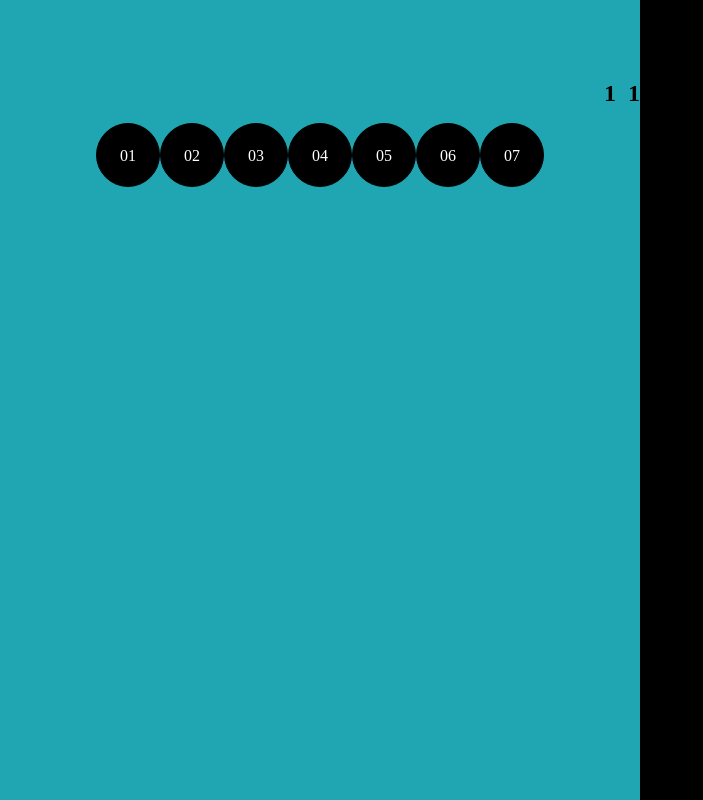
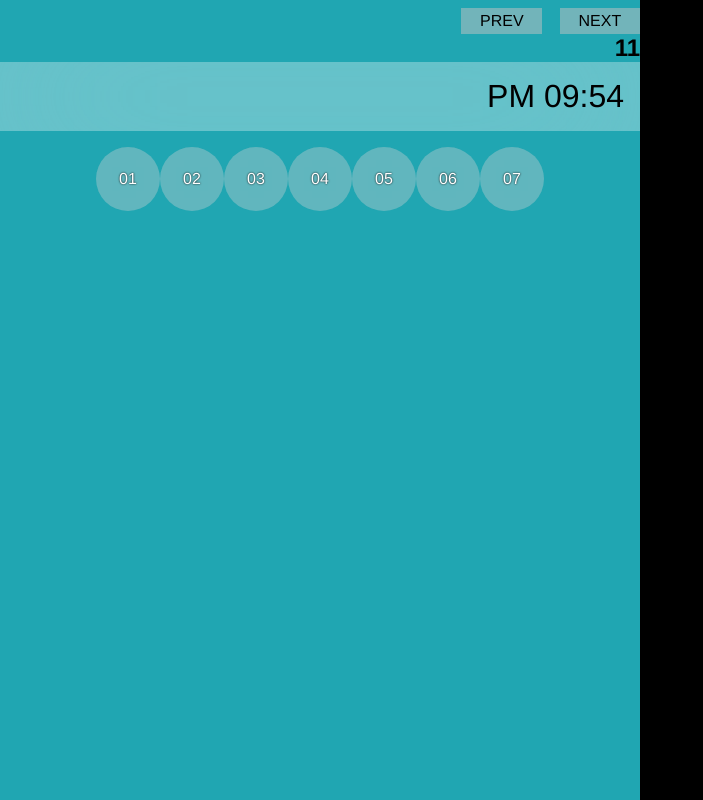
Before and after one commit to HannaWang003/Program_HW_Hanna, a PHP site: page /calendar.php in a window 1280 px wide. Shown: the whole page, without its empty margins (0-703 px from the left). Run offline with PHP 8.4, Linux system fonts and the light colour scheme; the visitor is signed in with stand-in values (Sample User, id 1); data that the repository does not hold is empty.

Commit message:
往下個月的程式有問題

```diff
--- a/003_hw_calendar/calendar.php
+++ b/003_hw_calendar/calendar.php
@@ -24,11 +24,19 @@ include('./files/program.php');
 
     <div class="container">
         <!-- 整個版面開始 -->
+
 <div class="containerBox">
-        <?php
-echo "<h2>".$Emonth."&nbsp;&nbsp;".$year."</h2>";
-echo "<div class='containerBoxS'>";
-echo "<div class='every everyW'>";
+<div class="BoxHeader">
+<div class=BHButton>
+<button><a href="index.php?prev=<?=$month?>&nbsp;&nbsp;&year=<?=$year?>">PREV</a></button>
+<button><a href="index.php?next=<?=$month?>&nbsp;&nbsp;&year=<?=$year?>">NEXT</a></button>
+</div>
+<h2><?=$Emonth?><?=$year?></h2>
+<div class="time"><?=date("A h:i")?></div>
+</div>
+<div class='containerBoxS'>
+<div class='every everyW'>
+    <?php
     foreach($_SESSION['week'] as $key => $w){
         if($key==0 || $key==6){
             echo "<span class='bg-c1'>".$w."</span>";
--- a/003_hw_calendar/css/style.css
+++ b/003_hw_calendar/css/style.css
@@ -1,26 +1,65 @@
 * {
   box-sizing: border-box;
   margin: 0;
+  font-family:'Franklin Gothic Medium', 'Arial Narrow', Arial, sans-serif;
+  text-decoration: none;
 }
 .container{
   margin:auto;
   background-color:black;
   width:100vw;
   height:100vh;
-  position:absolute;
-  display:flex;
+  position:relative;
+  /* display:flex; */
 }
+
 .containerBox{
 width:50%;
+height:100%;
 background-color:rgb(32, 166, 178);
 text-align:center;
-padding-top:10vh;
-
-
+padding-top:1vh;
+/* background-image:url(https://picsum.photos/200/300); */
+/* 透明感 */
+/* background-image:radial-gradient(white,transparent); */
+/* background-image:linear-gradient(90deg, white,transparent); */
+/* 透明感end */
+/* 版面1 */
+/* z-index:100; */
+}
+.BoxHeader{
+  /* background-color:bisque; */
+  display:flex;
+  flex-direction:column;
+  align-items:flex-end;
+}
+.BHButton button{
+  height:2vw;
+  background-color:rgba(196, 196, 196,0.5);
+border:0;
+margin-left:1vw;
+}
+.BHButton button a{
+  font-size: 1rem;
+  color:rgb(0, 0, 0);
+  padding:1vw;
 }
 h2{
 
  text-align:right;
+}
+.time{
+/* background-color:lightgreen; */
+background-color:rgba(255, 255, 255, 0.312);
+width:100%;
+text-align:right;
+font-size:2rem;
+padding:2vh;
+  /* 透明感 */
+  -webkit-backdrop-filter: blur(80px);
+  backdrop-filter: blur(80px);
+    /* 透明感 end*/
+
 }
 .containerBoxS{
   margin-top:2vh;
@@ -30,9 +69,17 @@ h2{
 width:5vw;
 height:5vw;
   border-radius:50px;
-  border:1px solid black;
-  background-color:black;
+  /* background-color:black; */
+  background-color:rgba(215, 214, 214, 0.358);
   color:white;
   line-height:5vw;
+  /* 透明感 */
+  -webkit-backdrop-filter: blur(80px);
+backdrop-filter: blur(80px);
+text-shadow:0 0 2px rgb(0, 0, 0);
+/* 透明感end */
 
 }
+.today-c1{
+  box-shadow:inset 0 0 30px rgb(33, 33, 33);
+}
```
